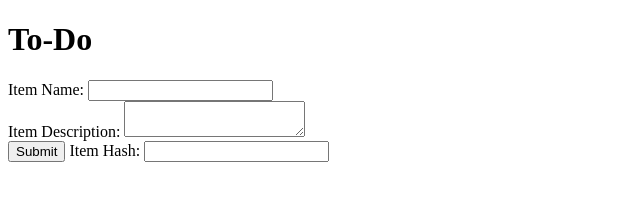
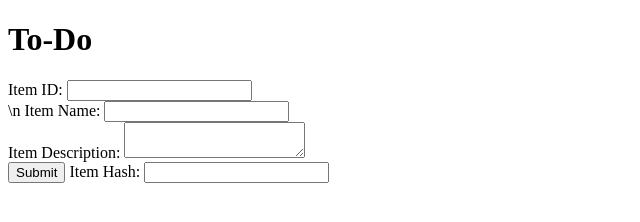
Before and after one commit to gshivaramreddy/Tutedude, a plain HTML site: page static/todo.html in a window 1280 px wide. Shown: the whole page, without its empty margins (0-640 px from the left). Drawn offline with Linux system fonts and the light colour scheme.

Commit message:
Add Item ID field to To-Do form

```diff
--- a/static/todo.html
+++ b/static/todo.html
@@ -2,7 +2,7 @@
 <html><head><meta charset="utf-8"><title>To-Do</title></head><body>
   <h1>To-Do</h1>
   <form id="todoForm">
-    <label>Item Name: <input id="itemName" name="itemName" required></label><br>
+      <label>Item ID: <input id="itemId" name="itemId"></label><br>\n    <label>Item Name: <input id="itemName" name="itemName" required></label><br>
     <label>Item Description: <textarea id="itemDescription" name="itemDescription"></textarea></label><br>
     <button type="submit">Submit</button>
     <label>Item Hash: <input id="itemHash" name="itemHash"></label><br>
```
